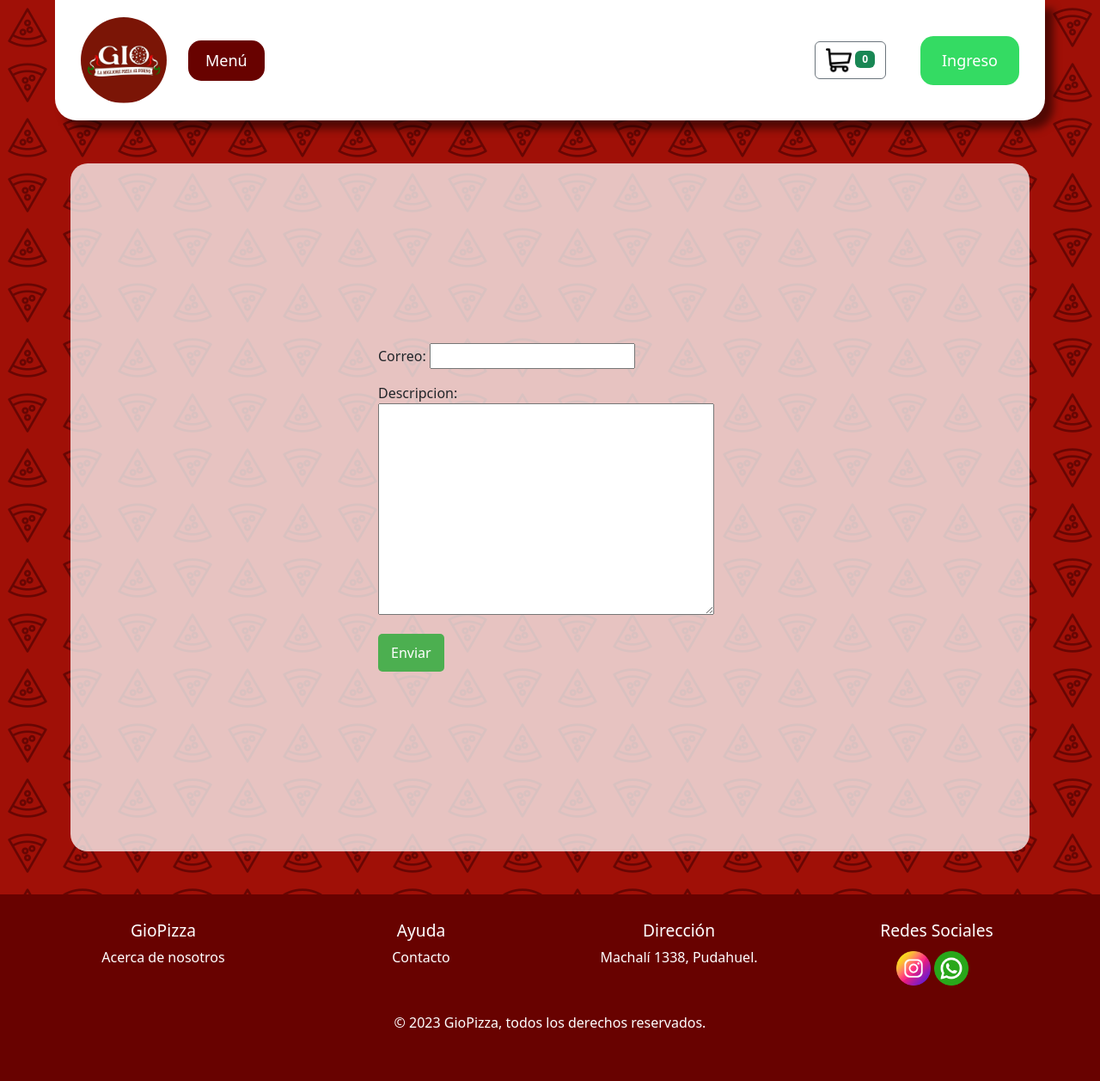
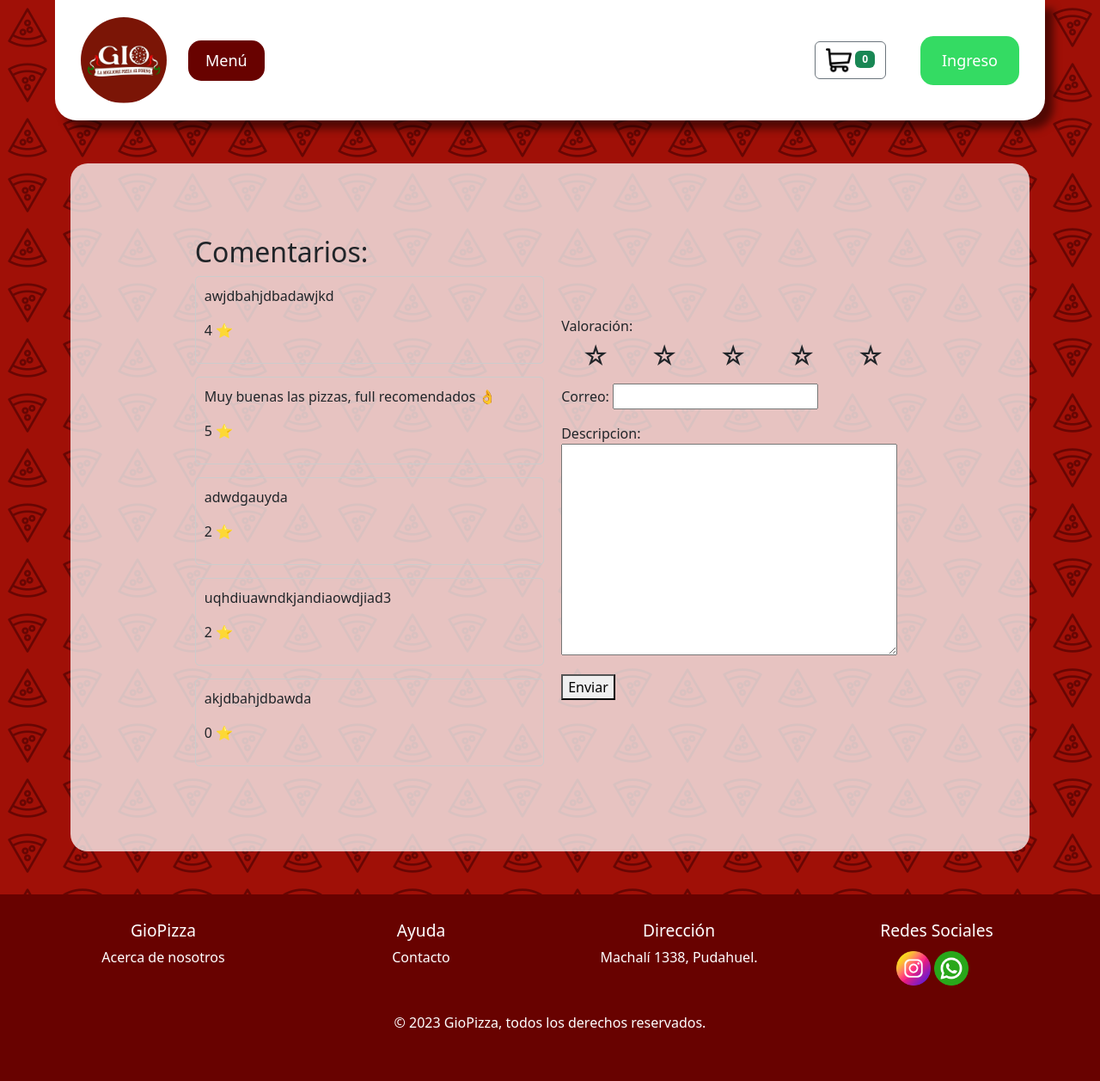
Before and after one commit to AxelRiffo/Proyecto_apt_ecommerce, a Django app: page /contacto/ in a window 1280 px wide. Shown: the whole page at 86% size. Run offline with Django 4.2, Linux system fonts and the light colour scheme; data comes from the database, SQL or seed files in the repository; both versions use the stored data as it was after the commit.

Commit message:
Contacto funcional y modificacion desde admin

```diff
--- a/APT2/ecommerce/settings.py
+++ b/APT2/ecommerce/settings.py
@@ -41,7 +41,6 @@ INSTALLED_APPS = [
     'store',
     'crispy_forms',
     'django.contrib.humanize',
-    'star_ratings',
 ]
 
 MIDDLEWARE = [
--- /dev/null
+++ b/APT2/requirements.txt
@@ -0,0 +1,2 @@
+Django==4.2.5
+django_star_ratings==0.9.2
--- a/APT2/store/forms.py
+++ b/APT2/store/forms.py
@@ -40,12 +40,17 @@ class EditProfileForm(forms.Form):
     new_password = forms.CharField(label='Contraseña nueva:', widget=forms.PasswordInput, required=False)
 
 from .models import Contacto
-from star_ratings.widgets import StarRating
 
 class ContactoForm(forms.ModelForm):
+    valoracion = forms.IntegerField(
+        widget=forms.HiddenInput(attrs={'id': 'valoracion-id'}),
+        required=False,
+        initial=0,  # Establecer el valor predeterminado en 0
+    )
+
     class Meta:
         model = Contacto
-        fields = ['correo', 'descripcion', 'valoracion']
+        fields = ['valoracion', 'correo', 'descripcion']
         widgets = {
-        'valoracion': StarRating(),
-    }
+            'mostrar_comentarios': forms.HiddenInput(),
+        }
--- a/APT2/store/models.py
+++ b/APT2/store/models.py
@@ -2,7 +2,6 @@ from django.db import models
 from django.db.models import Min, Max
 from datetime import datetime
 from django.contrib.auth.models import User
-from star_ratings.models import Rating
 
 class Producto(models.Model):
     titulo = models.CharField(max_length=255)
@@ -51,4 +50,5 @@ class OrderItem(models.Model):
 class Contacto(models.Model):
     correo = models.EmailField()
     descripcion = models.TextField()
-    valoracion = Rating()
+    valoracion = models.PositiveIntegerField()
+    mostrar_comentarios = models.BooleanField(default=False)
--- a/APT2/store/static/css/contacto.css
+++ b/APT2/store/static/css/contacto.css
@@ -9,12 +9,24 @@
     padding: 25px;
 }
 
-form {
-    max-width: 400px;
-    margin: auto;
+.comments-section {
+    width: 40%; /* Ajusta el ancho según sea necesario */
+    padding-right: 20px;
 }
 
-button {
+.comment {
+    margin-bottom: 15px;
+    border: 1px solid #ccc;
+    padding: 10px;
+    border-radius: 5px;
+}
+
+form {
+    width: 60%; /* Ajusta el ancho según sea necesario */
+    max-width: 400px;
+}
+
+.button {
     background-color: #4CAF50;
     color: white;
     padding: 10px 15px;
@@ -23,6 +35,21 @@ button {
     cursor: pointer;
 }
 
-button:hover {
+.button:hover {
     background-color: #45a049;
 }
+
+.rating {
+    display: flex;
+    justify-content: space-around;
+    margin-bottom: 10px;
+}
+
+.star {
+    font-size: 30px;
+    cursor: pointer;
+}
+
+.selected {
+    color: gold;
+}
--- a/APT2/store/templates/contacto.html
+++ b/APT2/store/templates/contacto.html
@@ -2,11 +2,46 @@
 {% load static %}
 {% block content %}
 <link rel="stylesheet" type="text/css" href="{% static 'css/contacto.css' %}" />
+<script src="https://code.jquery.com/jquery-3.6.4.min.js"></script>
 <div class="body">
+    <div class="comments-section">
+        <!-- Aquí puedes agregar lógica para mostrar los comentarios si se habilita desde el admin -->
+        {% if comentarios %}
+            <h2>Comentarios:</h2>
+            {% for comentario in comentarios %}
+                <div class="comment">
+                    <p>{{ comentario.descripcion }}</p>
+                    <p>{{ comentario.valoracion }} ⭐️</p>
+                    <!-- Otros campos del comentario si es necesario -->
+                </div>
+            {% endfor %}
+        {% endif %}
+    </div>
     <form method="post" action="{% url 'Contacto' %}">
         {% csrf_token %}
-        {{ form.as_p }}
-        <button type="submit">Enviar</button>
+        <div class="form-section">
+            <label for="valoracion-id">Valoración:</label>
+            <div class="rating" id="rating">
+                <span class="star" data-value="1">☆</span>
+                <span class="star" data-value="2">☆</span>
+                <span class="star" data-value="3">☆</span>
+                <span class="star" data-value="4">☆</span>
+                <span class="star" data-value="5">☆</span>
+            </div>
+            {{ form.as_p }}
+            <button type="submit">Enviar</button>
+        </div>
     </form>
 </div>
+
+<script>
+    $(document).ready(function () {
+        $('.star').click(function () {
+            var value = $(this).data('value');
+            $('#valoracion-id').val(value);
+            $('.star').removeClass('selected');
+            $(this).prevAll().addBack().addClass('selected');
+        });
+    });
+</script>
 {% endblock %}
--- a/APT2/store/views.py
+++ b/APT2/store/views.py
@@ -230,14 +230,17 @@ def aboutus(request):
     return render(request, 'aboutus.html')
 
 from .forms import ContactoForm
+from .models import Contacto
 
 def contacto(request):
     if request.method == 'POST':
         form = ContactoForm(request.POST)
         if form.is_valid():
             form.save()
-            return redirect('Contacto')  # Puedes redirigir a una página de éxito
+            return redirect('Contacto')
     else:
         form = ContactoForm()
 
-    return render(request, 'contacto.html', {'form': form})
+    comentarios = Contacto.objects.filter(mostrar_comentarios=True)
+
+    return render(request, 'contacto.html', {'form': form, 'comentarios': comentarios})
```
Also changed, not shown: APT2/db.sqlite3, APT2/store/migrations/0018_contacto_mostrar_comentarios.py (added).
